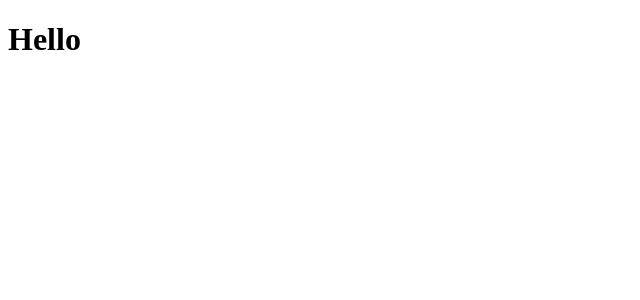
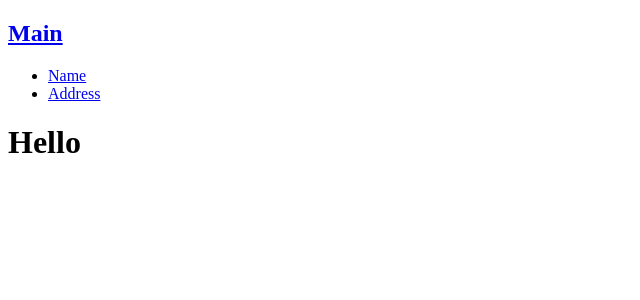
Before and after one commit to carrottechplus/react-query, a React (Create React App) app: page / in a window 1280 px wide. Shown: the top 300 px of the page, without its empty margins (0-640 px from the left). Built offline with nearby package versions, Linux system fonts and the light colour scheme.

Commit message:
라우터 이동 메뉴 추가

```diff
--- a/src/App.js
+++ b/src/App.js
@@ -1,10 +1,11 @@
 import { QueryClientProvider, QueryClient } from '@tanstack/react-query';
 import { ReactQueryDevtools } from '@tanstack/react-query-devtools';
-import UserInfo from './UserInfo';
+// import UserInfo from './UserInfo';
 import { Route, Routes } from 'react-router-dom';
 import UserName from './UserName';
 import UserAddress from './UserAddress';
 import Main from './Main';
+import Menu from './Menu';
 
 function App() {
 	const queryClient = new QueryClient();
@@ -12,6 +13,7 @@ function App() {
 	return (
 		<QueryClientProvider client={queryClient}>
 			<div className='App'>
+				<Menu />
 				<Routes>
 					<Route path='/' element={<Main />} />
 					<Route path='/name' element={<UserName />} />
--- /dev/null
+++ b/src/Menu.jsx
@@ -0,0 +1,22 @@
+import { Link } from 'react-router-dom';
+
+function Menu() {
+	return (
+		<nav>
+			<h1>
+				<Link to='/'>Main</Link>
+			</h1>
+
+			<ul id='gnb'>
+				<li>
+					<Link to='/name'>Name</Link>
+				</li>
+				<li>
+					<Link to='/address'>Address</Link>
+				</li>
+			</ul>
+		</nav>
+	);
+}
+
+export default Menu;
```
